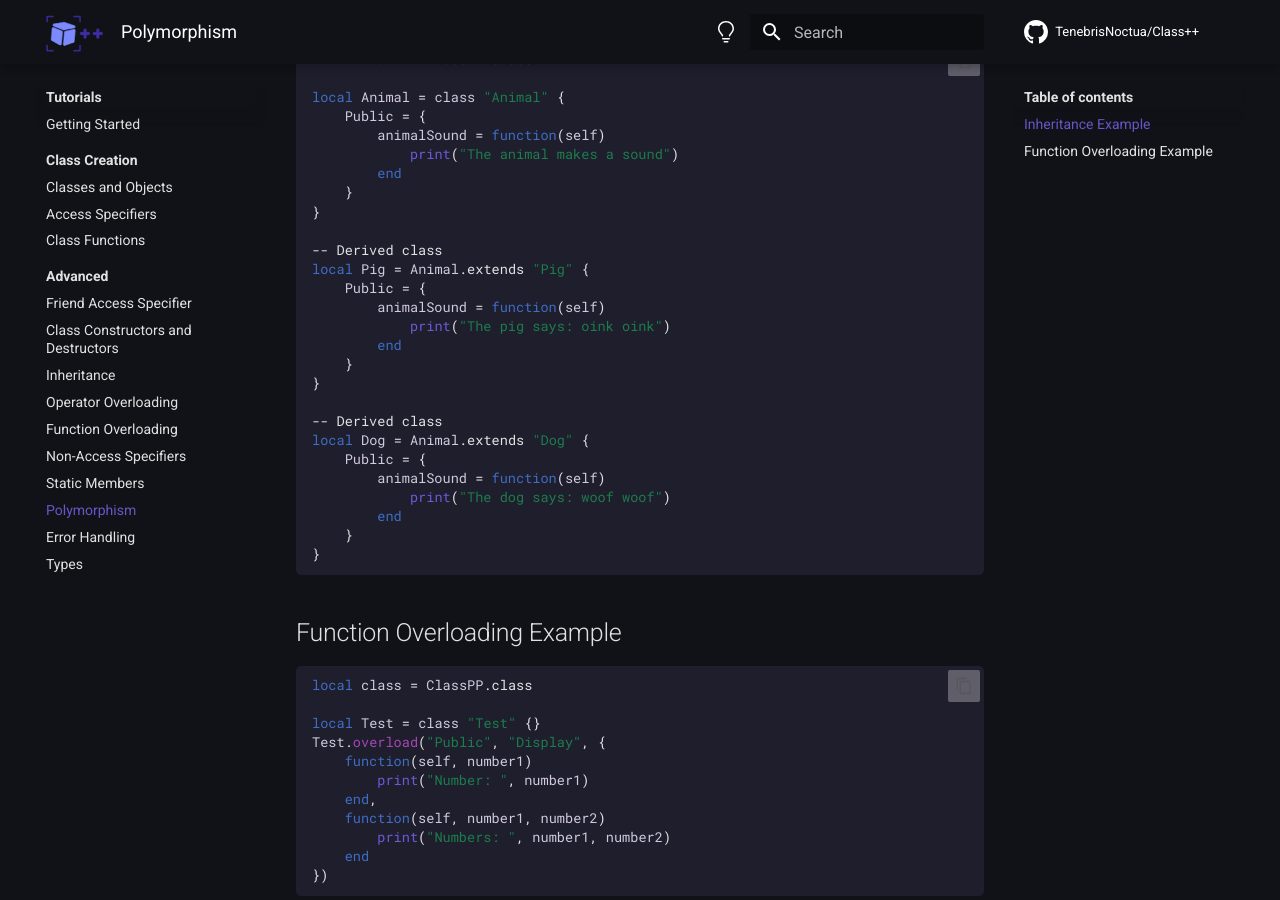
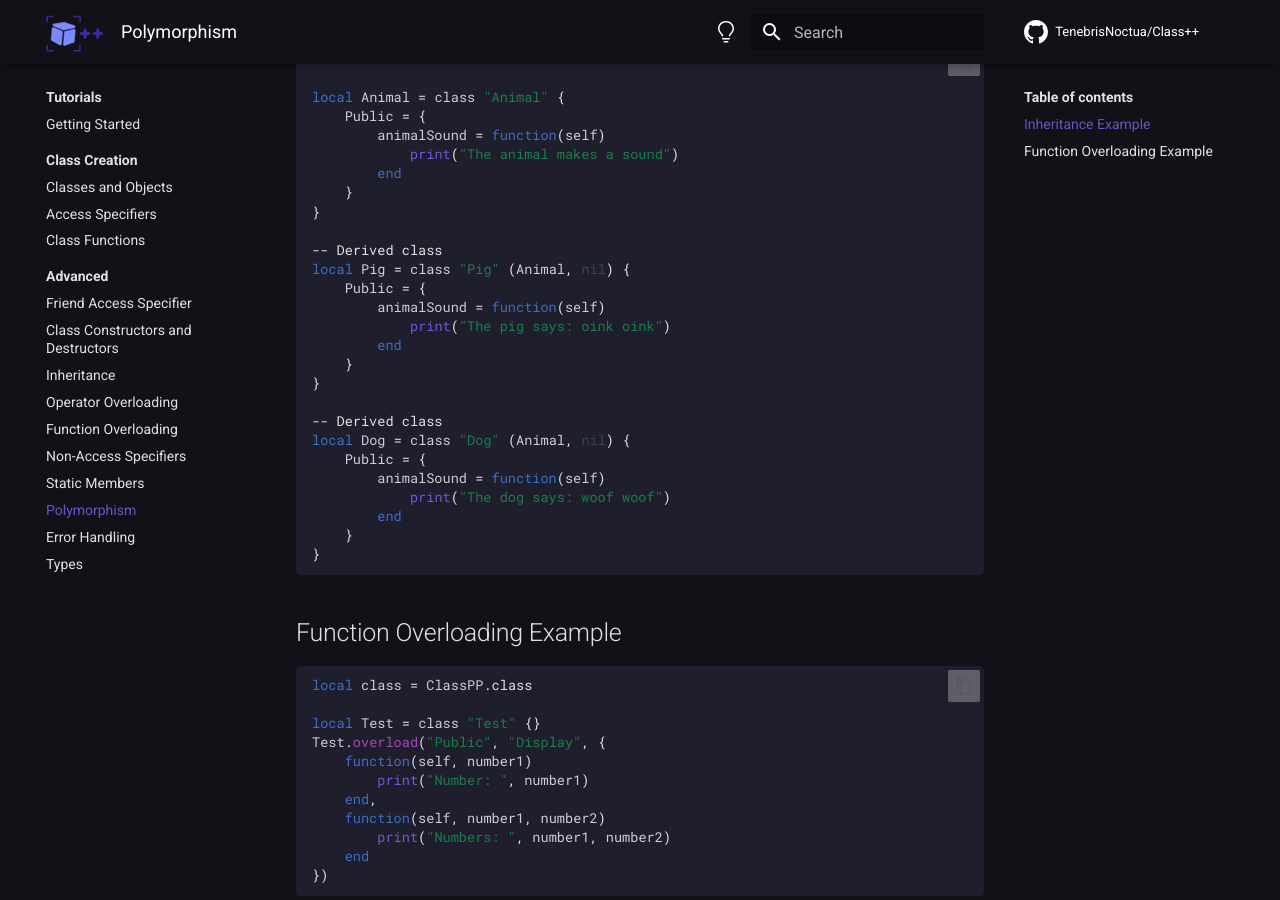
Before and after one commit to TenebrisNoctua/ClassPP, an MkDocs documentation site: the page built from docs/tutorials/polymorphism.md, in a window 1280 px wide and 900 px high, scrolled down 490 px. Built offline with MkDocs 1.6.1 and Material for MkDocs 9.7.7, drawn with Linux system fonts in a browser that asks for light colours; comment, search, counter and statistics services are not loaded; the version menu is left out.

Commit message:
Update the Documentation (Part 7)

```diff
--- a/docs/tutorials/polymorphism.md
+++ b/docs/tutorials/polymorphism.md
@@ -18,7 +18,7 @@ local Animal = class "Animal" {
 }
 
 -- Derived class
-local Pig = Animal.extends "Pig" {
+local Pig = class "Pig" (Animal, nil) {
     Public = {
         animalSound = function(self)
             print("The pig says: oink oink")
@@ -27,7 +27,7 @@ local Pig = Animal.extends "Pig" {
 }
 
 -- Derived class
-local Dog = Animal.extends "Dog" {
+local Dog = class "Dog" (Animal, nil) {
     Public = {
         animalSound = function(self)
             print("The dog says: woof woof")
```
Also changed, not shown: docs/tutorials/nonAccessSpecifiers.md (+2 -2 lines).
